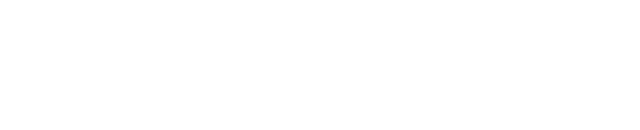
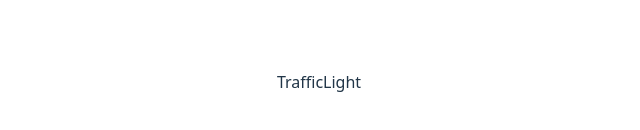
Before and after one commit to kiran-kharsel/traffic-light-simulator, a React (Vite) app: page / in a window 1280 px wide. Shown: the part 318-448 px from the top of the page, without its empty margins (321-961 px from the left). Built offline with nearby package versions, Linux system fonts and the light colour scheme.

Commit message:
feat: create traffic-light component

```diff
--- a/src/App.jsx
+++ b/src/App.jsx
@@ -2,13 +2,14 @@ import { useState } from 'react'
 import reactLogo from './assets/react.svg'
 import viteLogo from '/vite.svg'
 import './App.css'
+import TrafficLight from './traffic-light'
 
 function App() {
   const [count, setCount] = useState(0)
 
   return (
     <>
-
+      <TrafficLight/>
     </>
   )
 }
--- /dev/null
+++ b/src/traffic-light/TrafficLight.jsx
@@ -0,0 +1,10 @@
+import React from 'react'
+import './style.css'
+
+function TrafficLight() {
+  return (
+    <div>TrafficLight</div>
+  )
+}
+
+export default TrafficLight
--- /dev/null
+++ b/src/traffic-light/index.js
@@ -0,0 +1 @@
+export {default} from './TrafficLight'
```
Also changed, not shown: src/traffic-light/style.css (added).
